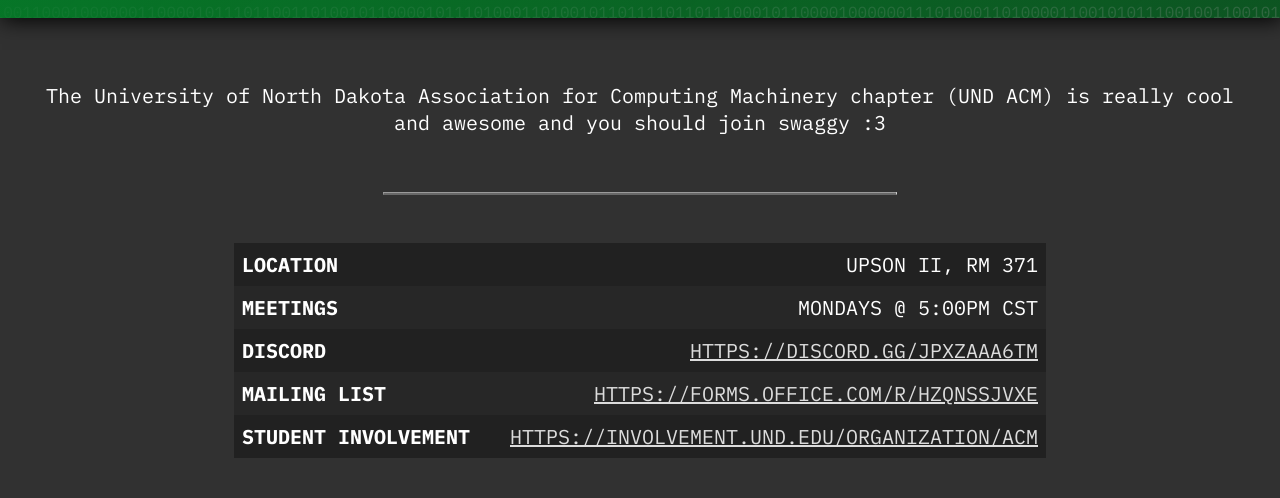
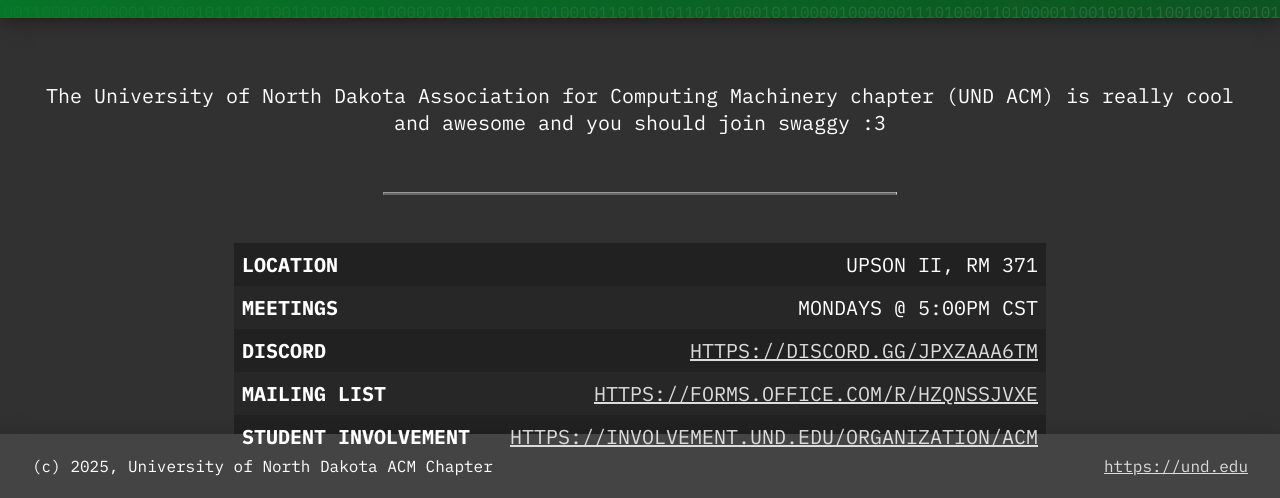
Before and after one commit to UND-ACM/und-acm.github.io, a plain HTML site: page index.html in a window 1280 px wide. Shown: the part 302-800 px from the top of the page. Drawn offline with Linux system fonts and the light colour scheme.

Commit message:
footer w/ uni hyperlink

```diff
--- a/index.html
+++ b/index.html
@@ -191,5 +191,9 @@
             </table>
         </div>
     </main>
+    <footer id="footer">
+        <p>(c) 2025, University of North Dakota ACM Chapter</p>
+        <p><a href="https://und.edu">https://und.edu</a></p>
+    </footer>
 </body>
 </html>
--- a/style.css
+++ b/style.css
@@ -1,15 +1,17 @@
 body {
     margin: 0;
     background-color: #313131;
+    color: white;
+    font-family: "IBM Plex Mono", monospace
 }
 
-#header, #backdrop, #content {
+#header, #backdrop, #content, #footer {
     width: 100vw;
     height: 100vh;
 }
 
 #content{
-    height: calc(100vh - 24rem);
+    height: calc(100vh - 28rem);
 }
 
 #backdrop{
@@ -41,14 +43,12 @@ body {
 
 #backdrop > div:last-child > span{
     overflow-wrap: break-word;
-    color: white;
-    font-family: "IBM Plex Mono", monospace;
 }
 
 #header{
     display: flex;
     height: 20rem;
-    box-shadow: 2px 2px 20px black;
+    box-shadow: 2px 0 20px #0008;
 }
 
 #header svg{
@@ -58,8 +58,6 @@ body {
 
 #header > div{
     display: flex;
-    font-family: "IBM Plex Mono", monospace;
-    color: white;
     text-transform: uppercase;
     margin: auto auto;
     z-index: 4;
@@ -83,8 +81,6 @@ body {
 
 #content > div{
     margin: 4rem 2rem;
-    color: white;
-    font-family: "IBM Plex Mono", monospace;
 }
 
 #content #description{
@@ -129,6 +125,22 @@ body {
     text-transform: uppercase;
 }
 
-#content a{
+#content a, #footer a{
     color: gainsboro;
 }
+
+#footer {
+    box-shadow: -2px 0 20px #0002;
+    height: 4rem;
+    background-color: #444;
+    display: flex;
+}
+
+#footer p {
+    font-size: 16px;
+    margin: auto 2rem;
+}
+
+#footer p:first-child{
+    margin-right: auto;
+}
```
